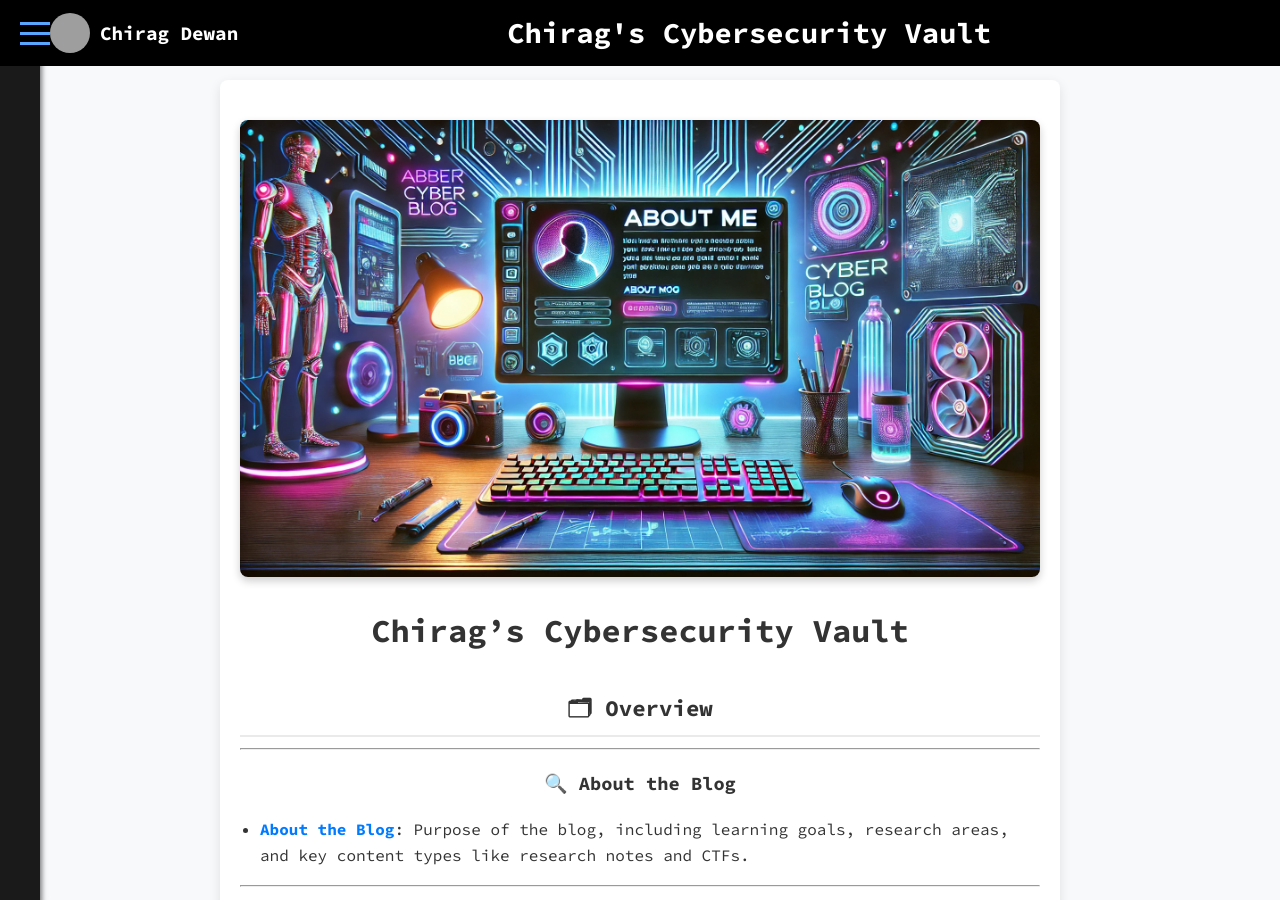
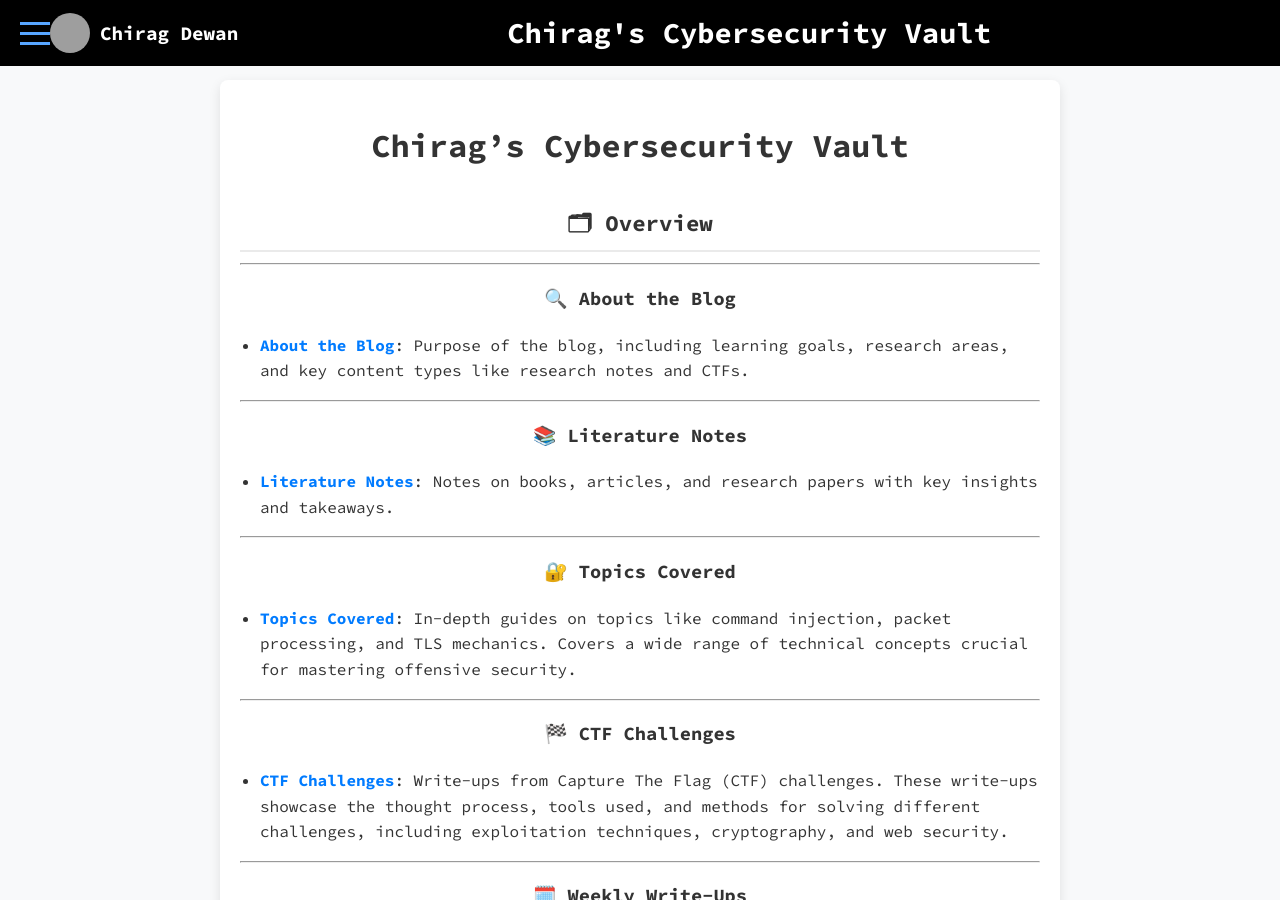
Before and after one commit to chirag0728/chirag0728.github.io., a Jekyll site: the page built from index.md, in a window 1280 px wide and 900 px high. Built offline with Jekyll 4.4.1, drawn with Linux system fonts in a browser that asks for light colours; grey boxes are pictures that could not be loaded.

Commit message:
Update default.html

```diff
--- a/_layouts/default.html
+++ b/_layouts/default.html
@@ -31,31 +31,18 @@
         </div>
     </header>
 
-    <!-- Sidebar Navigation with Content -->
-    <div id="sidebar" class="sidebar">
-        <button id="close-sidebar" class="close-sidebar">X</button>
-
-        <div class="sidebar-content">
-            {% if page.sidebar_image %}
-                <div class="sidebar-image">
-                    <img src="{{ page.sidebar_image | relative_url }}" alt="Sidebar Image">
-                </div>
-            {% endif %}
-
-            <div class="sidebar-text">
-                {{ page.sidebar_text }}
+    <!-- Full-Width Image Header with Overlay Title -->
+    {% if page.header_image and page.overlay_title %}
+        <div class="page-header-image">
+            <img src="{{ page.header_image | relative_url }}" alt="{{ page.overlay_title }}">
+            <div class="overlay-title">
+                <h1>{{ page.overlay_title }}</h1>
             </div>
         </div>
-    </div>
+    {% endif %}
 
     <!-- Main Content Area -->
     <div class="content">
-        {% if page.image %}
-            <div class="page-image">
-                <img src="{{ page.image | relative_url }}" alt="{{ page.title }}">
-            </div>
-        {% endif %}
-
         {{ content }}
     </div>
 
```
Also changed, not shown: other parts of _layouts/default.html (+0 -6 lines).
